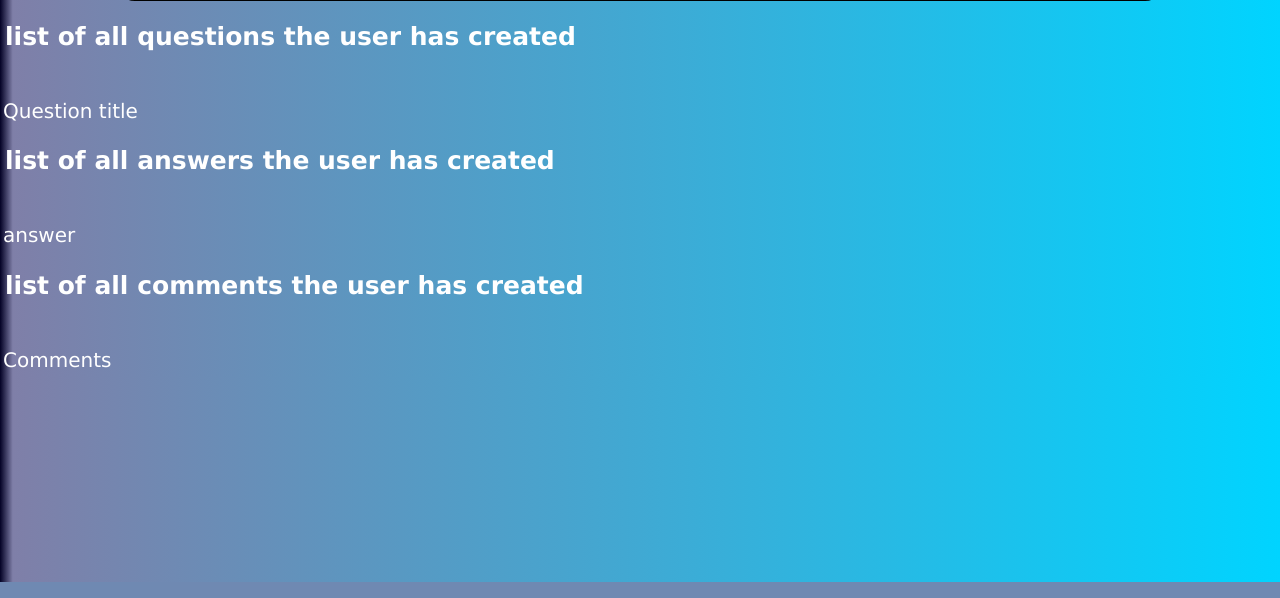
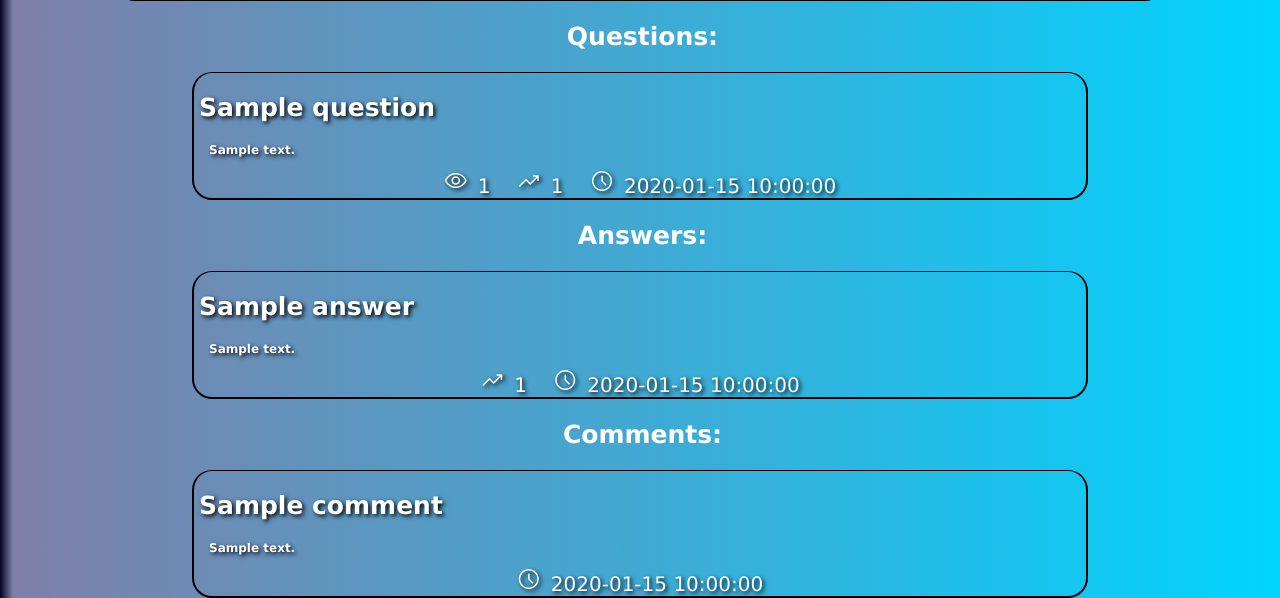
Before and after one commit to KZwolski/Ask-Mate, a Flask app: template templates/user_page.html in a window 1280 px wide. Shown: the part 218-816 px from the top of the page. Run offline with Flask 2, Linux system fonts and the light colour scheme; the template is opened without the code that fills it: most values are stand-ins (such as "Sample title", 1, 10 or a date in 2020).

Commit message:
users page finished, new functions in data_manager

```diff
--- a/server.py
+++ b/server.py
@@ -4,7 +4,6 @@ from bonus_questions import SAMPLE_QUESTIONS
 import data_manager
 import os
 import util
-
 
 app = Flask(__name__)
 app.config['UPLOAD_FOLDER'] = 'static\\images'
@@ -25,6 +24,7 @@ def display_list():
     titles = ['ID', 'Submission Time', 'View Number', 'Vote Number', 'Title']
     if sort_by:
         question_details = data_manager.get_questions_sorted(sort_by, order)
+    print(question_details)
     return render_template('list.html', questions=question_details, titles=titles)
 
 
@@ -134,7 +134,7 @@ def register_user():
     user_details['password'] = util.hash_password(request.form['register-password'])
     user_details['registration_date'] = util.get_current_time()
     if data_manager.check_if_user_exists(user_details['username'], user_details['email']):
-        flash('Username or Email already exists!')                       # <---------- TO BE CHANGED INTO JS
+        flash('Username or Email already exists!')  # <---------- TO BE CHANGED INTO JS
         return redirect(url_for('register_page'))
     else:
         data_manager.register_user(user_details)
@@ -164,7 +164,12 @@ def users_list():
 @app.route("/user/<user_id>")
 def user_page(user_id):
     user = data_manager.get_user_by_id(user_id)
-    return render_template('user_page.html', user=user)
+    questions = data_manager.users_questions(user_id)
+    answers = data_manager.users_ans(user_id)
+    comments = data_manager.users_comments(user_id)
+    print(questions)
+    print(user_id)
+    return render_template('user_page.html', user=user, questions=questions, answers=answers, comments=comments)
 
 
 @app.route('/login', methods=['GET', 'POST'])
--- a/templates/list.html
+++ b/templates/list.html
@@ -26,7 +26,7 @@
            {% for question in questions %}
         <a href=" {{ url_for('display_question', question_id=question.id) }}">
             <div class="question">
-            <h2>{{ question.id }}.{{question.title}}</h2>
+            <h2>{{question.title}}</h2>
             <h3>{{question.message}}</h3>
             <span class="material-symbols-outlined">visibility</span>&ensp;{{question.view_number}}&emsp;
             <span class="material-symbols-outlined">trending_up</span>&ensp;{{question.vote_number}}&emsp;
--- a/templates/user_page.html
+++ b/templates/user_page.html
@@ -16,57 +16,35 @@
         <span class="material-symbols-outlined">schedule</span>&ensp;{{user[0]['registration_date']}}
         </div>
 
-    <h2>list of all questions the user has created</h2><br>
-    <table>
-            <thead>
-                <tr>
-                    <td>Question title</td>
-                </tr>
-            </thead>
-            <tbody>
-                {% for r in user %}
-                    <tr>
-                        <td>lorem ipsum ...  </td>
+    <h2 style="text-align: center;">Questions:</h2>
 
-
-                    </tr>
-                {% endfor %}
-            </tbody>
-    </table>
-
-    <h2>list of all answers the user has created</h2><br>
-        <table>
-                <thead>
-                    <tr>
-                        <td>answer</td>
-                    </tr>
-                </thead>
-                <tbody>
-                    {% for r in user %}
-                        <tr>
-                            <td>lorem ipsum ...</td>
-
-
-                        </tr>
-                    {% endfor %}
-                </tbody>
-        </table>
-
-    <h2>list of all comments the user has created</h2><br>
-        <table>
-                <thead>
-                    <tr>
-                        <td>Comments</td>
-                    </tr>
-                </thead>
-                <tbody>
-                    {% for r in user %}
-                        <tr>
-                            <td>lorem ipsum ...</td>
-
-
-                        </tr>
-                    {% endfor %}
-                </tbody>
-        </table>
+    {% for question in questions %}
+        <a href=" {{ url_for('display_question', question_id=question.id) }}">
+            <div style="margin-left: 15%;margin-right: 15%;" class="question">
+            <h2>{{question.title}}</h2>
+            <h3>{{question.message}}</h3>
+            <span class="material-symbols-outlined">visibility</span>&ensp;{{question.view_number}}&emsp;
+            <span class="material-symbols-outlined">trending_up</span>&ensp;{{question.vote_number}}&emsp;
+            <span class="material-symbols-outlined">schedule</span>&ensp;{{question.submission_time}}
+        </div></a>
+    {% endfor %}
+    <h2 style="text-align: center;">Answers:</h2>
+        {% for answer in answers %}
+        <a href=" {{ url_for('display_question', question_id=answer.id) }}">
+            <div style="margin-left: 15%;margin-right: 15%;" class="question">
+            <h2>{{ answer.title}}</h2>
+            <h3>{{ answer.message}}</h3>
+            <span class="material-symbols-outlined">trending_up</span>&ensp;{{ answer.vote_number}}&emsp;
+            <span class="material-symbols-outlined">schedule</span>&ensp;{{ answer.submission_time}}
+        </div></a>
+    {% endfor %}
+    <h2 style="text-align: center;">Comments:</h2>
+       {% for comment in comments %}
+        <a href=" {{ url_for('display_question', question_id=comment.id) }}">
+            <div style="margin-left: 15%;margin-right: 15%;" class="question">
+            <h2>{{comment.title}}</h2>
+            <h3>{{comment.message}}</h3>
+            <span class="material-symbols-outlined">schedule</span>&ensp;{{comment.submission_time}}
+        </div></a>
+    {% endfor %}
 {%endblock%}
```
Also changed, not shown: data_manager.py (+27 -0 lines).
